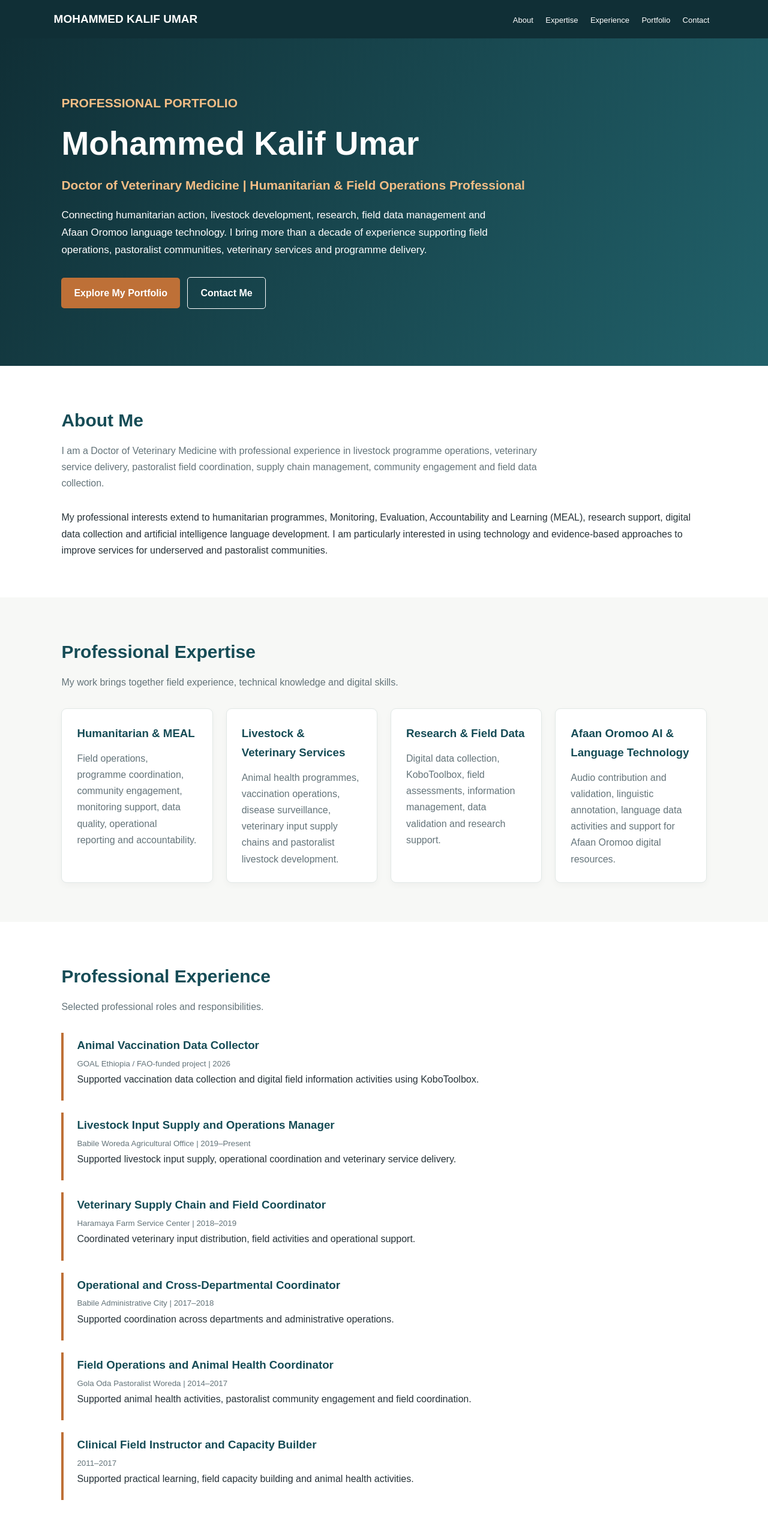
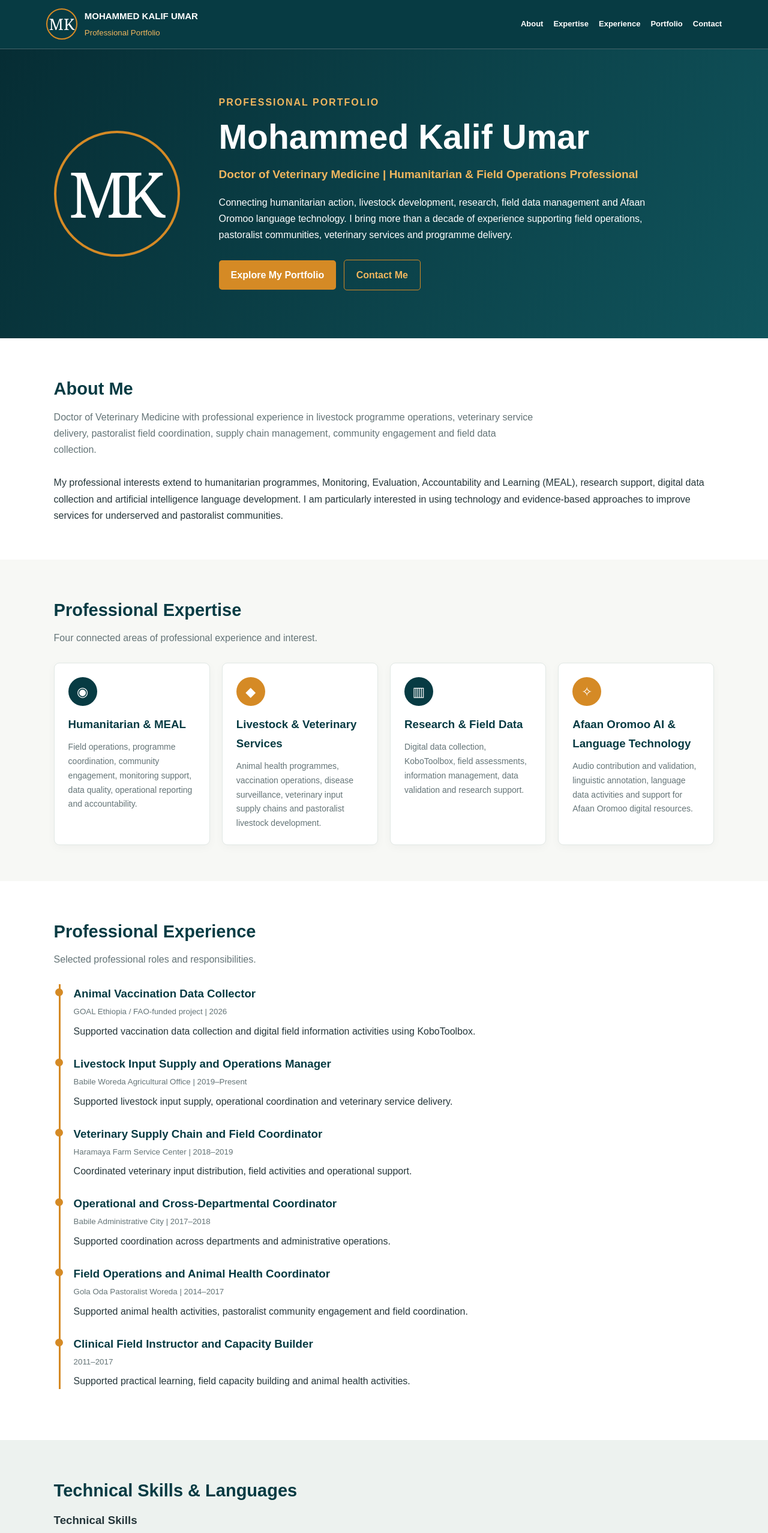
Before and after one commit to mamekalif/mamekalif.github.io, a plain HTML site: page index.html in a window 1280 px wide. Shown: the top 2556 px of the page at 60% size. Drawn offline with Linux system fonts and the light colour scheme.

Commit message:
Update index.html

```diff
--- a/index.html
+++ b/index.html
@@ -4,269 +4,341 @@
 <head>
 <meta charset="UTF-8">
 <meta name="viewport" content="width=device-width, initial-scale=1.0">
-<meta name="description" content="Professional portfolio of Mohammed Kalif Umar — Humanitarian Programmes, Livestock Operations, MEAL, Research, Field Data and Afaan Oromoo AI.">
+<meta name="description" content="Mohammed Kalif Umar — Veterinary Medicine, Humanitarian Programmes, MEAL, Research, Field Data and Afaan Oromoo AI.">
 <title>Mohammed Kalif Umar | Professional Portfolio</title>
 
 <style>
 :root {
-  --teal: #164c56;
-  --dark: #102f36;
-  --amber: #be7037;
-  --light: #f7f8f6;
+  --teal: #073b43;
+  --teal2: #10545c;
+  --amber: #d58a25;
+  --cream: #f7f8f5;
   --white: #ffffff;
-  --text: #263238;
-  --muted: #64747a;
-  --border: #e1e8e6;
+  --text: #25363a;
+  --muted: #647477;
+  --border: #e1e8e5;
 }
 
-* {
-  margin: 0;
-  padding: 0;
-  box-sizing: border-box;
-  scroll-behavior: smooth;
-}
+* { box-sizing: border-box; margin: 0; padding: 0; }
+
+html { scroll-behavior: smooth; }
 
 body {
   font-family: Arial, Helvetica, sans-serif;
-  background: var(--light);
   color: var(--text);
+  background: var(--cream);
   line-height: 1.7;
 }
 
 header {
-  background: var(--dark);
+  background: var(--teal);
   color: white;
-  padding: 16px 7%;
+  padding: 14px 6%;
   position: sticky;
   top: 0;
-  z-index: 100;
+  z-index: 10;
+  border-bottom: 1px solid #45636a;
 }
 
 nav {
   display: flex;
+  align-items: center;
   justify-content: space-between;
+  flex-wrap: wrap;
+  gap: 15px;
+}
+
+.brand {
+  display: flex;
   align-items: center;
-  flex-wrap: wrap;
   gap: 12px;
+  text-decoration: none;
+  color: white;
 }
 
 .logo {
-  font-size: 19px;
+  width: 52px;
+  height: 52px;
+  border: 2px solid var(--amber);
+  border-radius: 50%;
+  display: grid;
+  place-items: center;
+  font-family: Georgia, serif;
+  font-size: 26px;
+  color: white;
+}
+
+.brand strong { display: block; font-size: 15px; }
+.brand small { color: #f0b65e; }
+
+.navlinks {
+  display: flex;
+  flex-wrap: wrap;
+  gap: 17px;
+}
+
+.navlinks a {
+  color: white;
+  text-decoration: none;
+  font-size: 13px;
   font-weight: bold;
 }
 
-nav a {
+.navlinks a:hover { color: #f0b65e; }
+
+.hero {
+  background: linear-gradient(120deg, #062d34, #10545c);
   color: white;
-  text-decoration: none;
-  margin: 5px 8px;
-  font-size: 13px;
+  padding: 75px 7%;
 }
 
-nav a:hover {
-  color: #f2bd85;
+.hero-inner {
+  max-width: 1150px;
+  margin: auto;
+  display: grid;
+  grid-template-columns: 230px 1fr;
+  align-items: center;
+  gap: 45px;
 }
 
-.hero {
-  background: linear-gradient(120deg, #102f36, #21616a);
+.hero-logo {
+  width: 210px;
+  height: 210px;
+  border: 4px solid var(--amber);
+  border-radius: 50%;
+  display: grid;
+  place-items: center;
+  font-family: Georgia, serif;
+  font-size: 105px;
   color: white;
-  padding: 90px 8%;
+  letter-spacing: -12px;
+  padding-right: 12px;
 }
 
-.hero-content {
-  max-width: 850px;
+.eyebrow {
+  color: #f0b65e;
+  font-weight: bold;
+  letter-spacing: 2px;
+  margin-bottom: 12px;
 }
 
 .hero h1 {
-  font-size: clamp(34px, 6vw, 55px);
+  font-size: clamp(35px, 5vw, 57px);
   line-height: 1.15;
-  margin-bottom: 20px;
+  margin-bottom: 14px;
 }
 
 .hero h2 {
-  color: #f2bd85;
-  font-size: 21px;
-  margin-bottom: 18px;
+  color: #f0b65e;
+  font-size: 19px;
+  margin-bottom: 16px;
 }
 
-.hero p {
-  font-size: 17px;
-  max-width: 720px;
-  margin-bottom: 25px;
-}
+.hero p { max-width: 750px; margin-bottom: 23px; }
 
 .btn {
   display: inline-block;
+  padding: 11px 20px;
+  margin: 5px 8px 5px 0;
   background: var(--amber);
   color: white;
-  padding: 12px 21px;
-  border-radius: 5px;
   text-decoration: none;
   font-weight: bold;
-  margin: 5px 8px 5px 0;
-}
-
-.btn:hover {
-  background: #a95d2a;
+  border-radius: 5px;
 }
 
 .btn-outline {
   background: transparent;
-  border: 1px solid white;
+  border: 1px solid var(--amber);
+  color: #f0b65e;
 }
 
+.btn:hover { opacity: .85; }
+
 section {
-  padding: 65px 8%;
-  scroll-margin-top: 75px;
+  padding: 60px 7%;
+  scroll-margin-top: 85px;
 }
+
+.container { max-width: 1150px; margin: auto; }
 
 .section-title {
   color: var(--teal);
-  font-size: 30px;
-  margin-bottom: 12px;
+  font-size: 29px;
+  margin-bottom: 8px;
 }
 
 .section-intro {
   color: var(--muted);
+  margin-bottom: 28px;
   max-width: 800px;
-  margin-bottom: 30px;
 }
 
-.about {
-  background: white;
-}
+.about { background: white; }
 
 .grid {
   display: grid;
-  grid-template-columns: repeat(auto-fit, minmax(240px, 1fr));
-  gap: 22px;
+  grid-template-columns: repeat(auto-fit, minmax(225px, 1fr));
+  gap: 20px;
 }
 
 .card {
   background: white;
   border: 1px solid var(--border);
   border-radius: 9px;
-  padding: 25px;
-  box-shadow: 0 4px 12px rgba(0,0,0,.035);
+  padding: 23px;
+  box-shadow: 0 4px 15px rgba(0,0,0,.035);
 }
 
 .card h3 {
   color: var(--teal);
-  margin-bottom: 12px;
+  margin-bottom: 10px;
 }
 
-.card p {
-  color: var(--muted);
+.card p { color: var(--muted); font-size: 14px; }
+
+.icon {
+  width: 48px;
+  height: 48px;
+  border-radius: 50%;
+  background: var(--teal);
+  color: white;
+  display: grid;
+  place-items: center;
+  font-size: 22px;
+  margin-bottom: 15px;
 }
 
-.skills {
-  background: #eef3f1;
+.amber-icon { background: var(--amber); }
+
+.experience { background: white; }
+
+.timeline {
+  border-left: 3px solid var(--amber);
+  padding-left: 22px;
+  margin-left: 8px;
 }
+
+.job {
+  position: relative;
+  margin-bottom: 25px;
+}
+
+.job:before {
+  content: "";
+  position: absolute;
+  left: -31px;
+  top: 7px;
+  width: 13px;
+  height: 13px;
+  background: var(--amber);
+  border-radius: 50%;
+}
+
+.job h3 { color: var(--teal); }
+.job small { color: var(--muted); display: block; margin: 3px 0 7px; }
+
+.skills { background: #edf2ef; }
 
 .skill {
   display: inline-block;
   background: white;
   border: 1px solid var(--border);
-  padding: 8px 13px;
   border-radius: 20px;
+  padding: 7px 13px;
   margin: 5px;
+  font-size: 13px;
+}
+
+.downloads { background: #f2f4f1; }
+
+.download-card {
+  background: white;
+  border: 1px solid var(--border);
+  border-radius: 9px;
+  padding: 22px;
+}
+
+.download-card h3 {
+  background: var(--teal);
+  color: white;
+  padding: 12px;
+  margin: -22px -22px 17px;
+  border-radius: 8px 8px 0 0;
+  font-size: 16px;
+}
+
+.download-card:nth-child(2) h3 { background: var(--amber); }
+
+.download-card ul { padding-left: 20px; }
+.download-card li { margin: 10px 0; }
+
+.download-card a {
+  color: #126474;
+  font-weight: bold;
+  text-decoration: none;
   font-size: 14px;
 }
 
-.experience {
-  background: white;
+.download-card a:hover { text-decoration: underline; }
+
+.note {
+  color: var(--muted);
+  font-size: 12px;
+  margin-top: 12px;
 }
 
-.job {
-  border-left: 4px solid var(--amber);
-  padding: 5px 0 22px 22px;
-  margin-bottom: 20px;
-}
-
-.job h3 {
-  color: var(--teal);
-}
-
-.job small {
-  color: var(--muted);
-}
-
-.downloads {
-  background: #eef3f1;
-}
-
-.download-card {
-  background: white;
-  padding: 22px;
-  border-radius: 8px;
-  border: 1px solid var(--border);
-  margin-bottom: 20px;
-}
-
-.download-card h3 {
-  color: var(--teal);
-  margin-bottom: 10px;
-}
-
-.download-card ul {
-  padding-left: 20px;
-}
-
-.download-card li {
-  margin: 9px 0;
-}
-
-.download-card a {
-  color: #176b79;
-  text-decoration: none;
-  font-weight: bold;
-}
-
-.download-card a:hover {
-  text-decoration: underline;
-}
+.education { background: white; }
 
 .contact {
-  background: var(--dark);
+  background: var(--teal);
   color: white;
 }
 
-.contact .section-title {
-  color: white;
-}
+.contact .section-title { color: white; }
 
 .contact a {
-  color: #f2bd85;
+  color: #f0b65e;
   text-decoration: none;
 }
 
+.contact p { margin: 8px 0; }
+
 footer {
-  background: #0b2228;
-  color: #cbd5d6;
+  background: #05262c;
+  color: #cbd8d8;
   text-align: center;
   padding: 22px;
   font-size: 13px;
 }
 
-@media (max-width: 650px) {
-  header {
-    position: relative;
+@media(max-width: 700px) {
+  header { position: relative; }
+  nav { justify-content: center; }
+  .brand { justify-content: center; }
+  .navlinks { justify-content: center; gap: 12px; }
+
+  .hero { padding: 50px 7%; }
+
+  .hero-inner {
+    grid-template-columns: 1fr;
+    text-align: center;
+    gap: 25px;
   }
 
-  nav {
-    justify-content: center;
+  .hero-logo {
+    width: 135px;
+    height: 135px;
+    font-size: 68px;
+    margin: auto;
   }
 
-  nav div:last-child {
-    text-align: center;
+  .hero p {
+    margin-left: auto;
+    margin-right: auto;
   }
 
-  .hero {
-    padding: 65px 7%;
-  }
-
-  section {
-    padding: 48px 7%;
-  }
+  section { padding: 45px 6%; }
 }
 </style>
 </head>
@@ -275,8 +347,15 @@ footer {
 
 <header>
 <nav>
-  <div class="logo">MOHAMMED KALIF UMAR</div>
-  <div>
+<a class="brand" href="#home">
+  <span class="logo">MK</span>
+  <span>
+    <strong>MOHAMMED KALIF UMAR</strong>
+    <small>Professional Portfolio</small>
+  </span>
+</a>
+
+<div class="navlinks">
   <a href="#about">About</a>
   <a href="#expertise">Expertise</a>
   <a href="#experience">Experience</a>
@@ -286,9 +365,13 @@ footer {
 </nav>
 </header>
 
-<div class="hero">
-<div class="hero-content">
-  <h2>PROFESSIONAL PORTFOLIO</h2>
+<main>
+
+<div class="hero" id="home">
+<div class="hero-inner">
+  <div class="hero-logo">MK</div>
+  <div>
+    <div class="eyebrow">PROFESSIONAL PORTFOLIO</div>
     <h1>Mohammed Kalif Umar</h1>
     <h2>Doctor of Veterinary Medicine | Humanitarian & Field Operations Professional</h2>
     <p>
@@ -301,59 +384,69 @@ footer {
     <a href="#contact" class="btn btn-outline">Contact Me</a>
   </div>
 </div>
+</div>
 
 <section class="about" id="about">
+<div class="container">
 <h2 class="section-title">About Me</h2>
 <p class="section-intro">
-I am a Doctor of Veterinary Medicine with professional experience
-in livestock programme operations, veterinary service delivery,
-pastoralist field coordination, supply chain management,
-community engagement and field data collection.
+Doctor of Veterinary Medicine with professional experience in livestock
+programme operations, veterinary service delivery, pastoralist field
+coordination, supply chain management, community engagement and field data collection.
 </p>
 <p>
-My professional interests extend to humanitarian programmes,
-Monitoring, Evaluation, Accountability and Learning (MEAL),
-research support, digital data collection and artificial intelligence
-language development. I am particularly interested in using
-technology and evidence-based approaches to improve services
-for underserved and pastoralist communities.
+My professional interests extend to humanitarian programmes, Monitoring,
+Evaluation, Accountability and Learning (MEAL), research support,
+digital data collection and artificial intelligence language development.
+I am particularly interested in using technology and evidence-based
+approaches to improve services for underserved and pastoralist communities.
 </p>
+</div>
 </section>
 
 <section id="expertise">
+<div class="container">
 <h2 class="section-title">Professional Expertise</h2>
-<p class="section-intro">My work brings together field experience, technical knowledge and digital skills.</p>
+<p class="section-intro">Four connected areas of professional experience and interest.</p>
 
 <div class="grid">
 <div class="card">
+<div class="icon">◉</div>
 <h3>Humanitarian & MEAL</h3>
 <p>Field operations, programme coordination, community engagement,
 monitoring support, data quality, operational reporting and accountability.</p>
 </div>
 
 <div class="card">
+<div class="icon amber-icon">◆</div>
 <h3>Livestock & Veterinary Services</h3>
 <p>Animal health programmes, vaccination operations, disease surveillance,
 veterinary input supply chains and pastoralist livestock development.</p>
 </div>
 
 <div class="card">
+<div class="icon">▥</div>
 <h3>Research & Field Data</h3>
 <p>Digital data collection, KoboToolbox, field assessments,
 information management, data validation and research support.</p>
 </div>
 
 <div class="card">
+<div class="icon amber-icon">✧</div>
 <h3>Afaan Oromoo AI & Language Technology</h3>
 <p>Audio contribution and validation, linguistic annotation,
 language data activities and support for Afaan Oromoo digital resources.</p>
 </div>
 </div>
+</div>
 </section>
 
 <section class="experience" id="experience">
+<div class="container">
 <h2 class="section-title">Professional Experience</h2>
 <p class="section-intro">Selected professional roles and responsibilities.</p>
+
+<div class="timeline">
 
 <div class="job">
 <h3>Animal Vaccination Data Collector</h3>
@@ -390,11 +483,14 @@ language data activities and support for Afaan Oromoo digital resources.</p>
 <small>2011–2017</small>
 <p>Supported practical learning, field capacity building and animal health activities.</p>
 </div>
+
+</div>
+</div>
 </section>
 
-<section class="skills" id="skills">
+<section class="skills">
+<div class="container">
 <h2 class="section-title">Technical Skills & Languages</h2>
-
 <h3>Technical Skills</h3>
 <div>
 <span class="skill">KoboToolbox</span>
@@ -411,7 +507,7 @@ language data activities and support for Afaan Oromoo digital resources.</p>
 <span class="skill">Information Management</span>
 </div>
 
-<br><br>
+<br>
 <h3>Languages</h3>
 <div>
 <span class="skill">Afaan Oromoo — Native</span>
@@ -419,22 +515,25 @@ language data activities and support for Afaan Oromoo digital resources.</p>
 <span class="skill">Somali — Fluent</span>
 <span class="skill">English — Professional</span>
 </div>
+</div>
 </section>
 
-<section id="education">
+<section class="education">
+<div class="container">
 <h2 class="section-title">Education</h2>
 <div class="card">
 <h3>Doctor of Veterinary Medicine (DVM)</h3>
 <p>Addis Ababa University, Ethiopia | 2014</p>
 </div>
+</div>
 </section>
 
 <section class="downloads" id="portfolio">
+<div class="container">
 <h2 class="section-title">CVs & Project Portfolio</h2>
-<p class="section-intro">
-Explore and download selected professional CVs, technical tools
-and portfolio documents.
-</p>
+<p class="section-intro">Explore and download selected professional CVs, technical tools and project documents.</p>
+
+<div class="grid">
 
 <div class="download-card">
 <h3>Professional CVs</h3>
@@ -451,30 +550,45 @@ and portfolio documents.
 <li><a href="Humanitarian_MEAL/Babile_Household_Assessment_XLSForm_v2.xlsx">KoboToolbox Household Assessment XLSForm</a></li>
 <li><a href="Humanitarian_MEAL/Babile_MEAL_Data_Management_Dashboard_v2.xlsx">MEAL Data Management Dashboard</a></li>
 <li><a href="Humanitarian_MEAL/Babile_MEAL_Simulated_Assessment_Report_Concise.pdf">Simulated Assessment Report (PDF)</a></li>
-<li><a href="Humanitarian_MEAL/Kobo_XLSForm_Deployment_and_Testing_Guide.pdf">KoboToolbox Deployment & Testing Guide (PDF)</a></li>
+<li><a href="Humanitarian_MEAL/Kobo_XLSForm_Deployment_and_Testing_Guide.pdf">KoboToolbox Deployment & Testing Guide</a></li>
 </ul>
-<p><small>Note: The assessment report and example data are simulated demonstration materials, not actual programme findings.</small></p>
+<p class="note">The assessment report and example data are simulated demonstration materials, not actual programme findings.</p>
 </div>
 
 <div class="download-card">
-<h3>Afaan Oromoo AI & Linguistic Data</h3>
+<h3>Afaan Oromoo AI & Data</h3>
 <ul>
 <li><a href="Afaan_Oromoo_AI/Afaan_Oromoo_AI_Annotation_Portfolio.pdf">Afaan Oromoo AI Annotation Portfolio (PDF)</a></li>
 <li><a href="Afaan_Oromoo_AI/Afaan_Oromoo_AI_Annotation_Portfolio_25_Synthetic_Examples.xlsx">25 Synthetic Annotation Examples (Excel)</a></li>
 </ul>
-<p><small>Note: The examples are synthetic demonstrations, not real client or production datasets.</small></p>
+<p class="note">The examples are synthetic demonstrations, not real client or production datasets.</p>
+</div>
+
+</div>
 </div>
 </section>
 
 <section class="contact" id="contact">
+<div class="container">
 <h2 class="section-title">Contact Me</h2>
 <p>I welcome opportunities in humanitarian programmes, livestock development,
 MEAL, research, field data collection and Afaan Oromoo language technology.</p>
 <br>
-<p><strong>Email:</strong> <a href="mailto:mamekalif@gmail.com">mamekalif@gmail.com</a></p>
-<p><strong>WhatsApp:</strong> <a href="https://wa.me/251913830630" target="_blank">+251 913 830 630</a></p>
-<p><strong>GitHub:</strong> <a href="https://github.com/mamekalif" target="_blank">github.com/mamekalif</a></p>
+<p><strong>Email:</strong>
+<a href="mailto:mamekalif@gmail.com">mamekalif@gmail.com</a></p>
+
+<p><strong>WhatsApp:</strong>
+<a href="https://wa.me/251913830630" target="_blank">+251 913 830 630</a></p>
+
+<p><strong>LinkedIn:</strong>
+<a href="https://www.linkedin.com/in/mohammed-umar-98bb9119b" target="_blank">Connect with me on LinkedIn</a></p>
+
+<p><strong>GitHub:</strong>
+<a href="https://github.com/mamekalif" target="_blank">github.com/mamekalif</a></p>
+</div>
 </section>
+
+</main>
 
 <footer>
 <p>© 2026 Mohammed Kalif Umar | Professional Portfolio</p>
```
Lines whose indentation alone changed are shown as unchanged.
